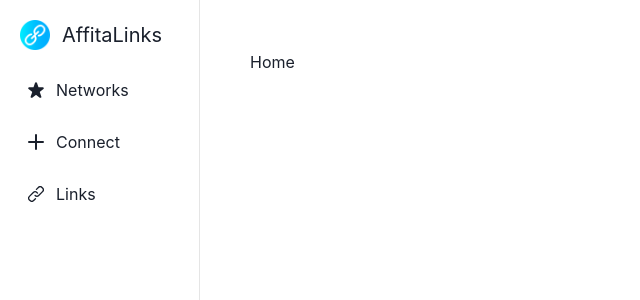
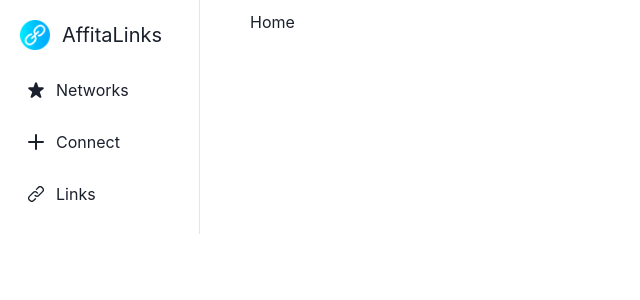
Before and after one commit to hjplumtree/Affitalink, a Next.js app: page / in a window 1280 px wide. Shown: the top 300 px of the page, without its empty margins (0-640 px from the left). Built offline with nearby package versions, Linux system fonts and the light colour scheme.

Commit message:
Add :: Navigator fixed

```diff
--- a/components/Layouts.js
+++ b/components/Layouts.js
@@ -1,10 +1,16 @@
-import { Box } from "@chakra-ui/react";
+import { Flex } from "@chakra-ui/react";
 
-function Layouts({ children }) {
+function Layouts({ children, ...rest }) {
   return (
-    <Box margin="50px auto" width="100%" maxWidth="1000px">
+    <Flex
+      p="10px 50px"
+      direction="column"
+      width="100%"
+      maxWidth="1000px"
+      {...rest}
+    >
       {children}
-    </Box>
+    </Flex>
   );
 }
 
--- a/components/Navigator.js
+++ b/components/Navigator.js
@@ -5,16 +5,15 @@ import logo from "../public/link_reduced.png";
 import { StarIcon, AddIcon, LinkIcon } from "@chakra-ui/icons";
 import NextLink from "next/link";
 
-export default function Navigator() {
+export default function Navigator({ ...rest }) {
   return (
     <VStack
-      outline="none"
       p={5}
       align="stretch"
       spacing={3}
       minWidth="200px"
       borderRight="1px solid #e5e5e5"
-      mr={5}
+      {...rest}
     >
       <Box mb={2}>
         <NextLink href="/" passHref>
--- a/pages/_app.js
+++ b/pages/_app.js
@@ -7,8 +7,8 @@ function MyApp({ Component, pageProps }) {
   return (
     <ChakraProvider>
       <Flex h="100vh">
-        <Navigator />
-        <Layouts>
+        <Navigator position="fixed" />
+        <Layouts ml={200}>
           <Component {...pageProps} />
         </Layouts>
       </Flex>
```
Also changed, not shown: components/LinksList.js (+10 -4 lines).
